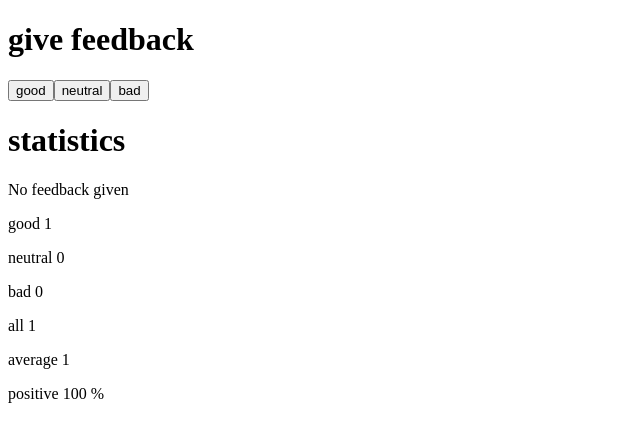
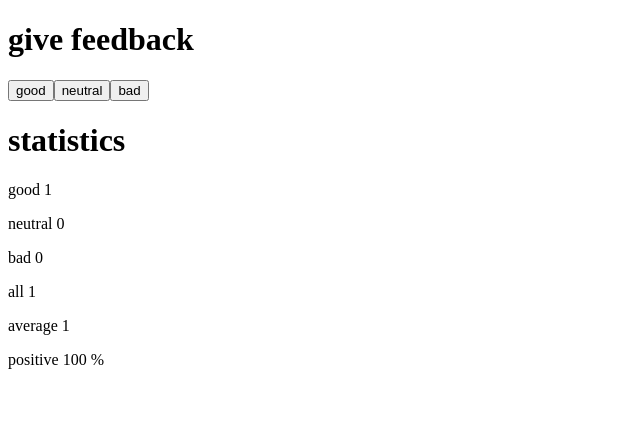
Before and after one commit to aa-r-ju/Fullstack-open-exercises, a React (Vite) app in the folder part-1/unicafe/: page / in a window 1280 px wide. Both pictures are taken after a click on the button "good". Shown: the top 442 px of the page, without its empty margins (0-640 px from the left). Built offline with nearby package versions, Linux system fonts and the light colour scheme.

Commit message:
feat: completed 1.10 exercise

```diff
--- a/part-1/unicafe/src/App.jsx
+++ b/part-1/unicafe/src/App.jsx
@@ -1,12 +1,9 @@
 import { useState } from 'react'
-
-
-const Statistics = ({good,neutral,bad}) => {
-
+const StatisticLine = ({good,neutral,bad}) => {
+  console.log(good)
   return(
     <div>
     <h1> statistics</h1>
-   <p> No feedback given </p>
     <p>good  {good} </p>
     <p>neutral  {neutral} </p>
     <p> bad   {bad}</p>
@@ -14,8 +11,29 @@ const Statistics = ({good,neutral,bad}) => {
     <p> average {(good - bad )/ (good + neutral + bad)}</p>
     <p> positive {(good)/ (good + neutral + bad) * 100} %</p>
     </div>
+
   )
 }
+
+const Statistics = ({good,neutral,bad}) => {
+  return ( <div>
+<StatisticLine  good = {good} neutral={neutral} bad = {bad}/>
+ </div> )
+}
+const Button1 = ({goodClick,neutralClick,badClick}) => {
+  return (
+    <div>
+          <button onClick = {goodClick}> good </button>
+          <button onClick = {neutralClick} > neutral </button>
+    <button onClick = {badClick}> bad </button>
+
+
+    </div>
+  )
+ }
+
+
+
 const App = () => {
   // save clicks of each button to its own state
   const goodClick = () => {
@@ -36,10 +54,9 @@ const App = () => {
   return (
     <div>
     <h1> give feedback</h1>
-    <button onClick = {goodClick}> good </button>
-    <button onClick = {neutralClick} > neutral </button>
-    <button onClick = {badClick}> bad </button>
-   {good || neutral || bad ?  <Statistics good = {good} neutral =  {neutral} bad = {bad}/> :   <p> No feedback given </p>}
+    <Button1 goodClick={goodClick} neutralClick={neutralClick} badClick={badClick} />
+     {good || neutral || bad ?  <Statistics good = {good} neutral =  {neutral} bad = {bad}/> :   <p> No feedback given </p>}
+
 
     </div>
   )
```
